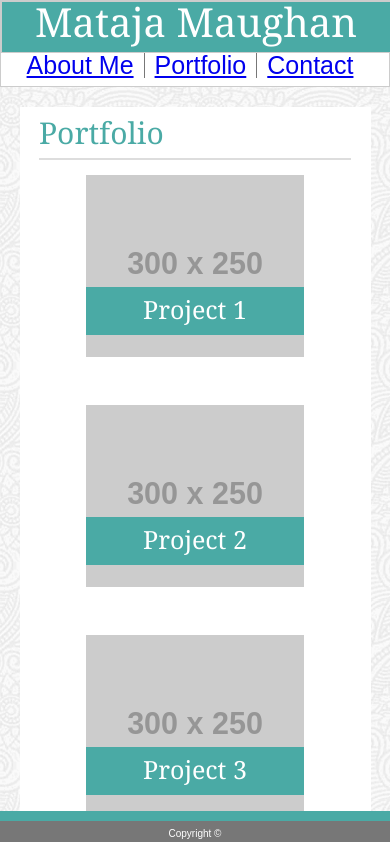
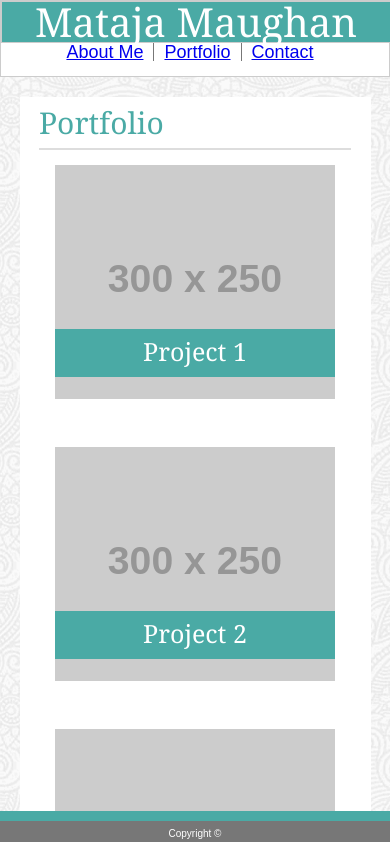
Before and after one commit to TajaMaughan/Responsive-Portfolio, a plain HTML site: page portfolio.html in a window 390 px wide. Shown: the top 842 px of the page. Drawn offline with Linux system fonts and the light colour scheme; placeholder pictures from the web are drawn by us.

Commit message:
other screen sizes

```diff
--- a/assets/css/style.css
+++ b/assets/css/style.css
@@ -284,10 +284,95 @@ textarea {
 	margin-bottom: 5px;
 }
 
+@media only screen and (max-width: 980px) {
+	header {
+		display: flex;
+		height: 80px;
+	}
+
+	.name {
+		font-size: 45px;
+		width: auto;
+		height: auto;
+		margin: 0 auto;
+		margin-left: 5%;
+	}
+
+	.menu {
+		font-size: 22px;
+		height: auto;
+	}
+
+	.block {
+		height: auto;
+	}
+
+	.portfolio {
+		height: auto;
+	}
+
+	.contact {
+		height: auto;
+	}
+	.portimg2,
+	.portimg4 {
+		left: 50%;
+	}
+
+	.porttag2,
+	.porttag4 {
+		left: 50%;
+	}
+}
+
+@media only screen and (max-width: 768px) {
+	header {
+		display: flex;
+		height: 75px;
+	}
+
+	.name {
+		font-size: 35px;
+		width: auto;
+		height: auto;
+		margin: 0 auto;
+		margin-left: 5%;
+	}
+
+	.menu {
+		font-size: 18px;
+		height: auto;
+	}
+
+	.block {
+		height: auto;
+	}
+
+	.portfolio {
+		display: flex;
+		margin: 0 auto;
+		justify-content: space-evenly;
+		height: auto;
+	}
+
+	.contact {
+		height: auto;
+	}
+	.portimg2,
+	.portimg4 {
+		left: 50%;
+	}
+
+	.porttag2,
+	.porttag4 {
+		left: 50%;
+	}
+}
+
 @media only screen and (max-width: 640px) {
 	header {
 		display: block;
-		height: 85px;
+		height: 75px;
 	}
 
 	.name {
@@ -333,7 +418,6 @@ textarea {
 		margin-top: 5%;
 		width: 80%;
 		height: auto;
-		display: ;
 		justify-content: center;
 	}
 
@@ -355,7 +439,8 @@ textarea {
 		left: 0;
 		margin: 0 auto;
 		position: relative;
-		width: 70%;
+		width: 90%;
+		height: auto;
 	}
 
 	.porttag {
@@ -364,7 +449,6 @@ textarea {
 		margin: 0 auto;
 		bottom: 70px;
 		position: relative;
-		width: 70%;
-
+		width: 90%;
 	}
 }
```
